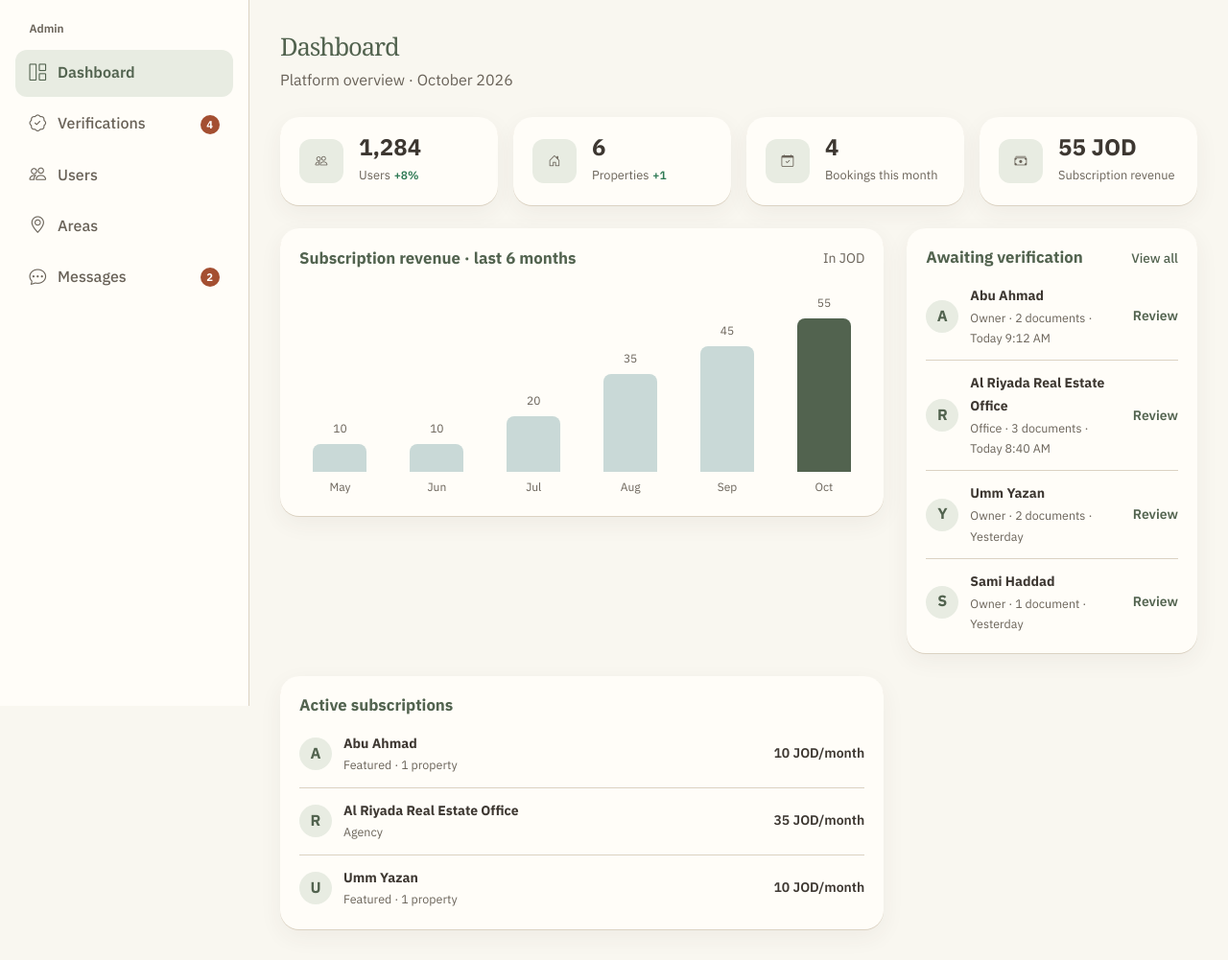
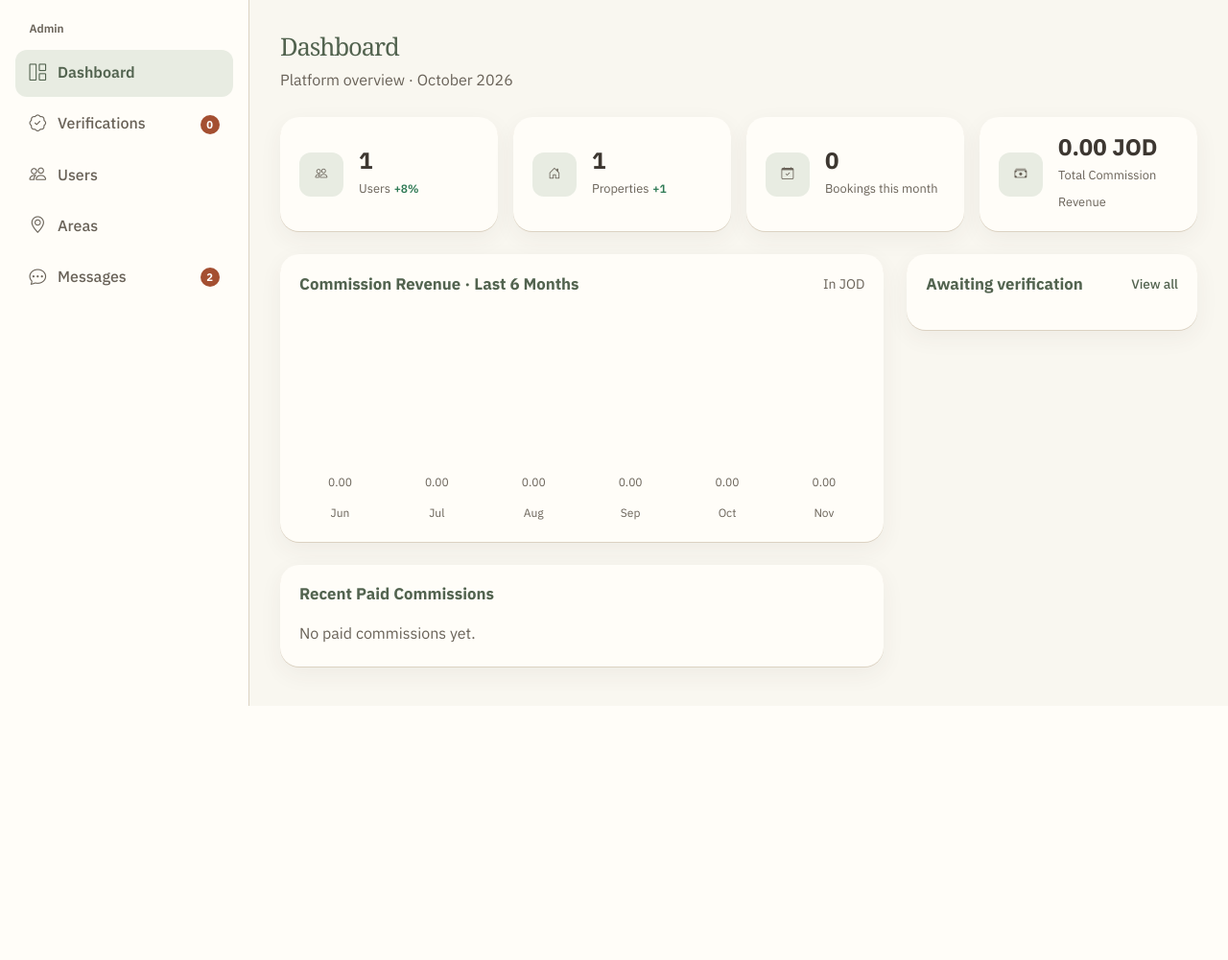
Before and after one commit to DanaJamalAlhawari/Real-Estate-Project, a Laravel app: page /admin/dashboard in a window 1280 px wide. Shown: the part 64-1065 px from the top of the page at 96% size. After the commit the page ends 800 px from the top, so only its background shows below. Run offline with Laravel 12, Linux system fonts and the light colour scheme; tables that the repository leaves empty hold one stand-in row (values such as "Sample post").

Commit message:
Complete Admin Dashboard dynamic data integration

```diff
--- a/app/Http/Controllers/PageController.php
+++ b/app/Http/Controllers/PageController.php
@@ -2,11 +2,15 @@
 
 namespace App\Http\Controllers;
 
+use App\Models\Booking;
+use App\Models\Commission;
 use App\Models\DemoHome;
+use App\Models\Property;
 use Illuminate\Http\RedirectResponse;
 use Illuminate\Http\Request;
+use Illuminate\Support\Facades\Storage;
 use Illuminate\View\View;
-
+use App\Models\RealEstateUser;
 final class PageController extends Controller
 {
     public function show(string $page): View
@@ -34,4 +38,50 @@ final class PageController extends Controller
     {
         return back();
     }
+    public function adminDashboard(): View
+    {
+        $totalUsers = RealEstateUser::count();
+        $totalProperties = Property::count();
+        $monthStart = now()->startOfMonth();
+        $bookingsThisMonth = Booking::where('created_at', '>=', $monthStart)
+            ->where('created_at', '<', $monthStart->copy()->addMonth())
+            ->count();
+
+        $documents = Storage::disk('local');
+        $pendingProperties = Property::where('verification_status', 'pending')
+            ->where('ownership_deed_url', 'like', 'verifications/%')
+            ->get(['title', 'ownership_deed_url'])
+            ->filter(fn (Property $property) => $documents->exists($property->ownership_deed_url));
+        $pendingVerificationCount = $pendingProperties->count();
+        $pendingVerificationPreview = $pendingProperties->take(4);
+
+        $paidCommissions = Commission::where('status', 'paid');
+        $totalCommissionRevenue = (clone $paidCommissions)->sum('commission_amount');
+        $monthlyCommissionRevenue = [];
+
+        for ($monthsAgo = 5; $monthsAgo >= 0; $monthsAgo--) {
+            $month = $monthStart->copy()->subMonths($monthsAgo);
+            $monthlyCommissionRevenue[] = [
+                'label' => $month->format('M'),
+                'amount' => (clone $paidCommissions)
+                    ->where('paid_at', '>=', $month)
+                    ->where('paid_at', '<', $month->copy()->addMonth())
+                    ->sum('commission_amount'),
+            ];
+        }
+
+        $recentPaidCommissions = $paidCommissions->with('agent.agentProfile')
+            ->latest('paid_at')->latest('id')->limit(3)->get();
+
+        return view('admin.dashboard', compact(
+            'totalUsers',
+            'totalProperties',
+            'bookingsThisMonth',
+            'pendingVerificationCount',
+            'pendingVerificationPreview',
+            'totalCommissionRevenue',
+            'monthlyCommissionRevenue',
+            'recentPaidCommissions',
+        ));
+    }
 }
--- a/resources/views/admin/dashboard.blade.php
+++ b/resources/views/admin/dashboard.blade.php
@@ -70,7 +70,7 @@
                 ></span>
                 <span class="small">
                   <span class="d-block"
-                    >4 verification requests waiting for review</span
+                    >{{ $pendingVerificationCount }} verification requests waiting for review</span
                   >
                   <span class="text-muted" style="font-size: 0.72rem"
                     >Today</span
@@ -130,7 +130,7 @@
           <a class="side-link" href="{{ route('admin.verifications') }}" title="Verifications"
             ><i class="bi bi-patch-check"></i
             ><span class="flex-grow-1">Verifications</span
-            ><span class="side-badge">4</span></a
+            ><span class="side-badge">{{ $pendingVerificationCount }}</span></a
           >
           <a class="side-link" href="{{ route('admin.users') }}" title="Users"
             ><i class="bi bi-people"></i
@@ -164,7 +164,7 @@
             <div class="kpi">
               <span class="kpi-icon"><i class="bi bi-people"></i></span>
               <div>
-                <b>1,284</b>
+                <b>{{ $totalUsers }}</b>
                 <span>Users</span> <span class="trend">+8%</span>
               </div>
             </div>
@@ -173,7 +173,7 @@
             <div class="kpi">
               <span class="kpi-icon"><i class="bi bi-house-door"></i></span>
               <div>
-                <b>6</b>
+                <b>{{ $totalProperties }}</b>
                 <span>Properties</span> <span class="trend">+1</span>
               </div>
             </div>
@@ -182,7 +182,7 @@
             <div class="kpi">
               <span class="kpi-icon"><i class="bi bi-calendar-check"></i></span>
               <div>
-                <b>4</b>
+                <b>{{ $bookingsThisMonth }}</b>
                 <span>Bookings this month</span>
               </div>
             </div>
@@ -191,57 +191,40 @@
             <div class="kpi">
               <span class="kpi-icon"><i class="bi bi-cash-stack"></i></span>
               <div>
-                <b>55 JOD</b>
-                <span>Subscription revenue</span>
+                <b>{{ number_format($totalCommissionRevenue, 2) }} JOD</b>
+                <span>Total Commission Revenue</span>
               </div>
             </div>
           </div>
         </div>
 
-        <!-- 3. Subscription revenue + awaiting verification -->
+        <!-- 3. Commission revenue + awaiting verification -->
         <div class="row g-4 mb-4 align-items-start">
           <div class="col-lg-8">
             <section class="panel" aria-labelledby="revTitle">
               <div class="panel-head">
-                <h2 id="revTitle">Subscription revenue · last 6 months</h2>
+                <h2 id="revTitle">Commission Revenue · Last 6 Months</h2>
                 <span class="small text-muted">In JOD</span>
               </div>
+              @php
+                $maxCommissionRevenue = max(array_column($monthlyCommissionRevenue, 'amount'));
+              @endphp
               <div
                 class="bar-chart rev-chart"
                 id="revenueChart"
                 role="img"
-                aria-label="Subscription revenue in JOD: May 10, June 10, July 20, August 35, September 45, October 55"
+                aria-label="Commission revenue in JOD: {{ collect($monthlyCommissionRevenue)->map(fn ($month) => $month['label'].' '.number_format($month['amount'], 2))->implode('; ') }}"
               >
+                @foreach ($monthlyCommissionRevenue as $month)
+                  @php
+                    $height = $maxCommissionRevenue > 0 ? round(160 * $month['amount'] / $maxCommissionRevenue) : 0;
+                  @endphp
                   <div class="bar-col">
-                  <span>10</span>
-                  <div class="bar" style="height: 29px"></div>
-                  <span>May</span>
+                    <span>{{ number_format($month['amount'], 2) }}</span>
+                    <div @class(['bar', 'is-hi' => $loop->last]) style="height: {{ $height }}px"></div>
+                    <span>{{ $month['label'] }}</span>
                   </div>
-                <div class="bar-col">
-                  <span>10</span>
-                  <div class="bar" style="height: 29px"></div>
-                  <span>Jun</span>
-                </div>
-                <div class="bar-col">
-                  <span>20</span>
-                  <div class="bar" style="height: 58px"></div>
-                  <span>Jul</span>
-                </div>
-                <div class="bar-col">
-                  <span>35</span>
-                  <div class="bar" style="height: 102px"></div>
-                  <span>Aug</span>
-                </div>
-                <div class="bar-col">
-                  <span>45</span>
-                  <div class="bar" style="height: 131px"></div>
-                  <span>Sep</span>
-                </div>
-                <div class="bar-col">
-                  <span>55</span>
-                  <div class="bar is-hi" style="height: 160px"></div>
-                  <span>Oct</span>
-                </div>
+                @endforeach
               </div>
             </section>
           </div>
@@ -253,11 +236,11 @@
                 <a href="{{ route('admin.verifications') }}">View all</a>
               </div>
               <ul class="list-clean" id="pendingList">
+                @foreach ($pendingVerificationPreview as $property)
                 <li class="list-row">
-                  <span class="avatar">A</span>
+                  <span class="avatar">{{ Str::substr($property->title, 0, 1) }}</span>
                   <div class="grow">
-                    <b class="d-block small">Abu Ahmad</b
-                    ><small>Owner · 2 documents · Today 9:12 AM</small>
+                    <b class="d-block small">{{ $property->title }}</b>
                   </div>
                   <a
                     href="{{ route('admin.verifications') }}"
@@ -265,80 +248,36 @@
                     >Review</a
                   >
                 </li>
-                <li class="list-row">
-                  <span class="avatar">R</span>
-                  <div class="grow">
-                    <b class="d-block small">Al Riyada Real Estate Office</b
-                    ><small>Office · 3 documents · Today 8:40 AM</small>
-                  </div>
-                  <a
-                    href="{{ route('admin.verifications') }}"
-                    class="small fw-semibold text-decoration-none"
-                    >Review</a
-                  >
-                </li>
-                <li class="list-row">
-                  <span class="avatar">Y</span>
-                  <div class="grow">
-                    <b class="d-block small">Umm Yazan</b
-                    ><small>Owner · 2 documents · Yesterday</small>
-                  </div>
-                  <a
-                    href="{{ route('admin.verifications') }}"
-                    class="small fw-semibold text-decoration-none"
-                    >Review</a
-                  >
-                </li>
-                <li class="list-row">
-                  <span class="avatar">S</span>
-                  <div class="grow">
-                    <b class="d-block small">Sami Haddad</b
-                    ><small>Owner · 1 document · Yesterday</small>
-                  </div>
-                  <a
-                    href="{{ route('admin.verifications') }}"
-                    class="small fw-semibold text-decoration-none"
-                    >Review</a
-                  >
-                </li>
+                @endforeach
               </ul>
             </section>
           </div>
         </div>
 
-        <!-- 4. Active subscriptions -->
+        <!-- 4. Recent paid commissions -->
         <div class="row g-4">
           <div class="col-lg-8">
-        <!-- Active subscriptions -->
         <section class="panel" aria-labelledby="subsTitle">
           <div class="panel-head">
-            <h2 id="subsTitle">Active subscriptions</h2>
+            <h2 id="subsTitle">Recent Paid Commissions</h2>
           </div>
           <ul class="list-clean" id="subsList">
+            @forelse ($recentPaidCommissions as $commission)
+              @php
+                $profile = $commission->agent?->agentProfile;
+                $agent = trim(($profile?->first_name ?? '').' '.($profile?->last_name ?? '')) ?: 'Agent #'.$commission->agent_id;
+              @endphp
               <li class="list-row">
-              <span class="avatar">A</span>
+                <span class="avatar">{{ Str::upper(Str::substr($agent, 0, 1)) }}</span>
                 <div class="grow">
-                <b class="d-block small">Abu Ahmad</b
-                ><small>Featured · 1 property</small>
+                  <b class="d-block small">{{ $agent }}</b>
+                  <small>Booking #{{ $commission->booking_id }}@if ($commission->paid_at) · {{ $commission->paid_at->format('M j, Y') }}@endif</small>
                 </div>
-              <span class="small fw-semibold">10 JOD/month</span>
+                <span class="small fw-semibold">{{ number_format($commission->commission_amount, 2) }} JOD</span>
               </li>
-            <li class="list-row">
-              <span class="avatar">R</span>
-              <div class="grow">
-                <b class="d-block small">Al Riyada Real Estate Office</b
-                ><small>Agency</small>
-              </div>
-              <span class="small fw-semibold">35 JOD/month</span>
-            </li>
-            <li class="list-row">
-              <span class="avatar">U</span>
-              <div class="grow">
-                <b class="d-block small">Umm Yazan</b
-                ><small>Featured · 1 property</small>
-              </div>
-              <span class="small fw-semibold">10 JOD/month</span>
-            </li>
+            @empty
+              <li class="list-row text-muted">No paid commissions yet.</li>
+            @endforelse
           </ul>
         </section>
           </div>
--- a/routes/web.php
+++ b/routes/web.php
@@ -1,5 +1,4 @@
 <?php
-
 use App\Http\Controllers\PageController;
 use Illuminate\Support\Facades\Route;
 use App\Http\Controllers\VerificationController;
@@ -31,7 +30,7 @@ Route::get('/owner/requests', [PageController::class, 'show'])->defaults('page',
 Route::get('/owner/requests.html', [PageController::class, 'legacy'])->defaults('target', 'owner.requests');
 Route::get('/admin/chat', [PageController::class, 'show'])->defaults('page', 'admin.chat')->name('admin.chat');
 Route::get('/admin/chat.html', [PageController::class, 'legacy'])->defaults('target', 'admin.chat');
-Route::get('/admin/dashboard', [PageController::class, 'show'])->defaults('page', 'admin.dashboard')->name('admin.dashboard');
+Route::get('/admin/dashboard', [PageController::class, 'adminDashboard'])->name('admin.dashboard');
 Route::get('/admin/dashboard.html', [PageController::class, 'legacy'])->defaults('target', 'admin.dashboard');
 Route::get('/admin/places', [PageController::class, 'show'])->defaults('page', 'admin.places')->name('admin.places');
 Route::get('/admin/places.html', [PageController::class, 'legacy'])->defaults('target', 'admin.places');
```
Lines whose indentation alone changed are shown as unchanged.
